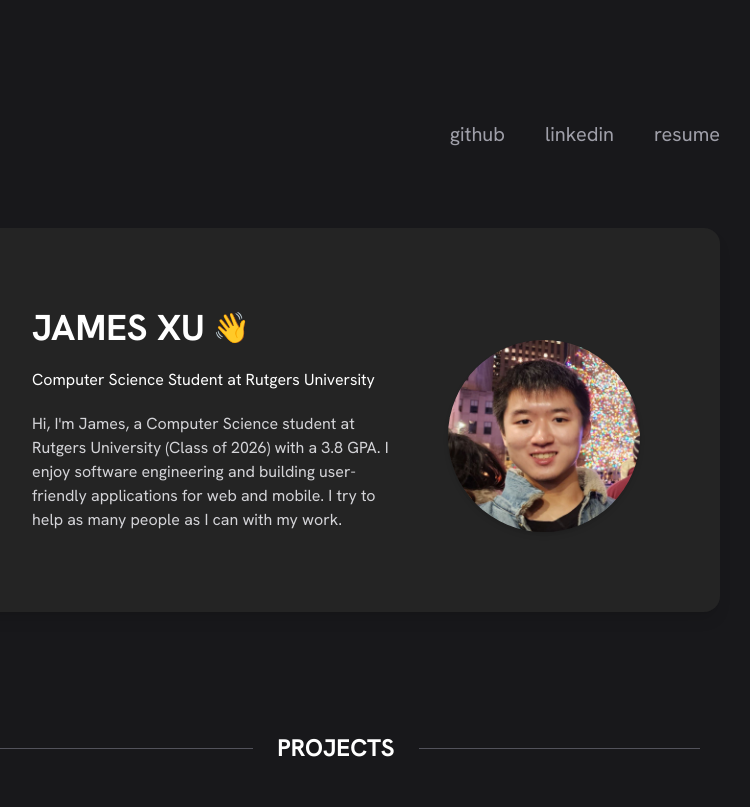
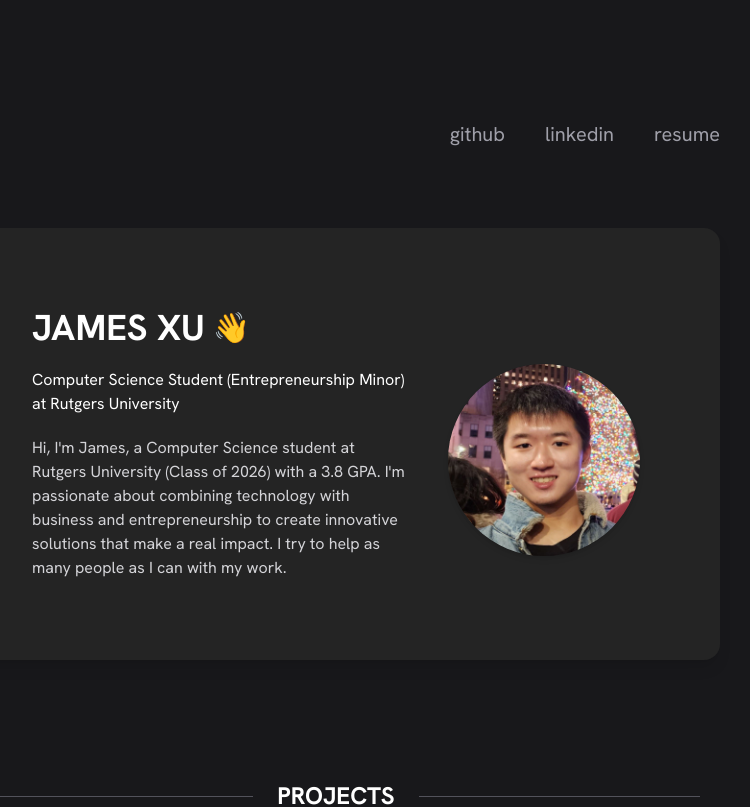
Before and after one commit to JamesMan689/portfolio, a React (Vite) app: page / in a window 1280 px wide. Shown: the top 807 px of the page, without its empty margins (304-1054 px from the left). Built offline with nearby package versions, Linux system fonts and the light colour scheme.

Commit message:
about me change

```diff
--- a/src/components/AboutMe.jsx
+++ b/src/components/AboutMe.jsx
@@ -28,10 +28,10 @@ const AboutMe = () => {
             JAMES XU <span className="text-3xl">👋</span>
           </h1>
           <h2 className=" text-white mt-2 md:mt-5">
-            Computer Science Student at Rutgers University
+            Computer Science Student (Entrepreneurship Minor) at Rutgers University
           </h2>
           <p className="text-zinc-300 mt-5">
-          Hi, I'm James, a Computer Science student at Rutgers University (Class of 2026) with a 3.8 GPA. I enjoy software engineering and building user-friendly applications for web and mobile. I try to help as many people as I can with my work.
+          Hi, I'm James, a Computer Science student at Rutgers University (Class of 2026) with a 3.8 GPA. I'm passionate about combining technology with business and entrepreneurship to create innovative solutions that make a real impact. I try to help as many people as I can with my work.
           </p>
         </div>
         <div className="mt-8 ml-10 flex-shrink-0 hidden md:block">
```
